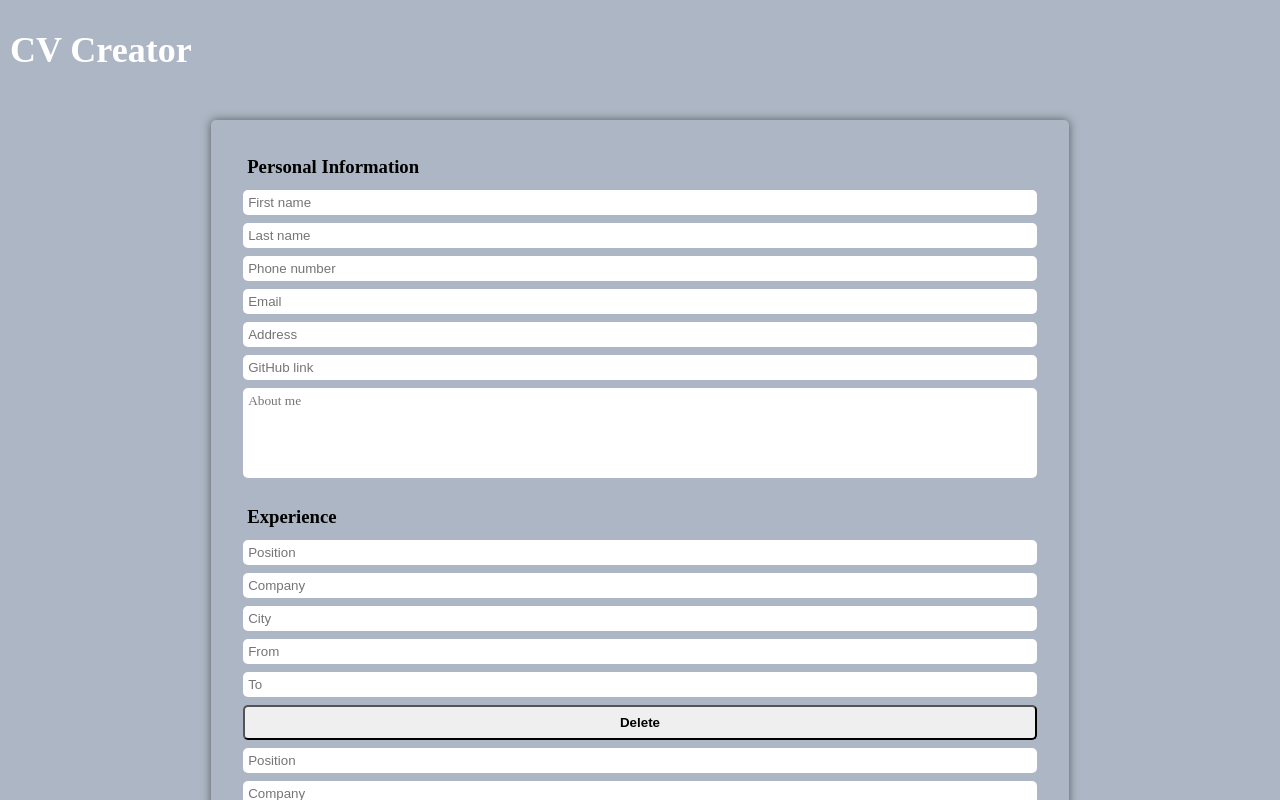
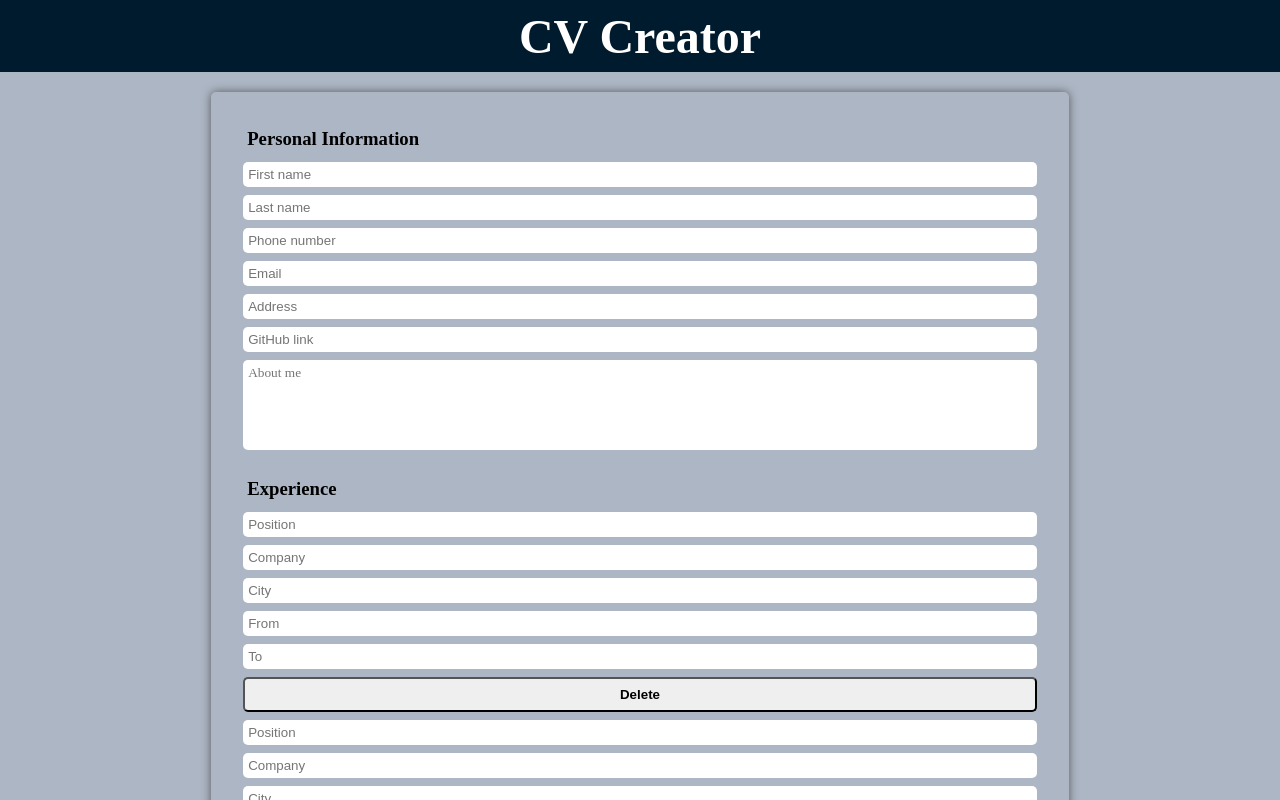
Before and after one commit to DarkNoriss/CV-Creator, a React (Vite) app: page / in a window 1280 px wide. Shown: the top 800 px of the page. Built offline with nearby package versions, Linux system fonts and the light colour scheme.

Commit message:
footer/header style

```diff
--- a/src/styles/footer.scss
+++ b/src/styles/footer.scss
@@ -1,10 +1,11 @@
-@import "../styles/variable.scss";
+@import '../styles/variable.scss';
 
 .footer {
   height: 27px;
   display: flex;
   justify-content: center;
   font-size: 1rem;
+  background-color: $footer-bgcolor;
 
   & a {
     display: flex;
--- a/src/styles/header.scss
+++ b/src/styles/header.scss
@@ -1,16 +1,16 @@
 @import '../styles/variable.scss';
 
 .header {
-  height: 100px;
+  height: 72px;
   display: flex;
-  justify-content: flex-start;
+  justify-content: center;
   align-items: center;
   color: #fff;
+  background-color: $header-bgcolor;
 
   & h1 {
     margin: 0;
-    padding: 10px;
-    font-size: 2.25rem;
+    font-size: 3rem;
     font-weight: bolder;
   }
 }
```
